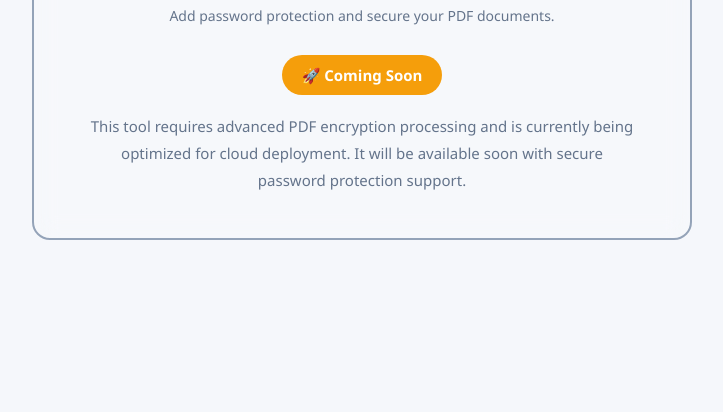
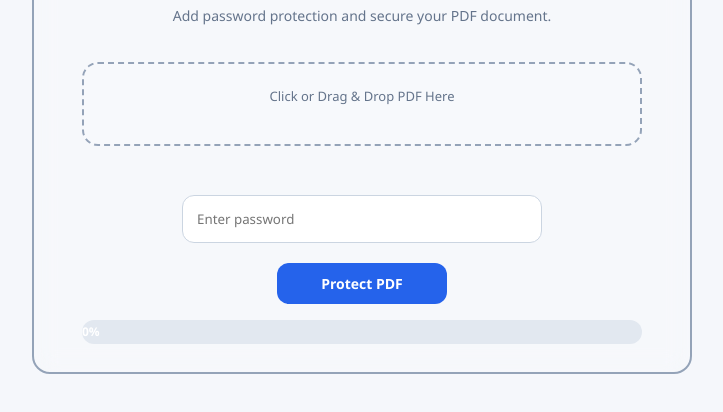
Before and after one commit to sajidmushtaq/hellopdf, a website: page public/protect.html in a window 1280 px wide. Shown: the part 154-566 px from the top of the page, without its empty margins (278-1001 px from the left). Drawn offline with Linux system fonts and the light colour scheme.

Commit message:
activate protect pdf tool

```diff
--- a/public/protect.html
+++ b/public/protect.html
@@ -6,7 +6,7 @@
 
   <title>Protect PDF - HelloPDF</title>
 
-  <link rel="stylesheet" href="/css/style.css?v=400" />
+  <link rel="stylesheet" href="/css/style.css?v=910" />
   <link rel="stylesheet" href="https://cdnjs.cloudflare.com/ajax/libs/font-awesome/6.5.0/css/all.min.css" />
 </head>
 <body>
@@ -25,65 +25,35 @@
     </div>
 
     <h1>Protect PDF</h1>
+    <p class="tool-description">Add password protection and secure your PDF document.</p>
 
-    <p class="tool-description">
-      Add password protection and secure your PDF documents.
-    </p>
+    <form id="uploadForm">
+      <div class="drop-zone" id="dropZone">
+        <p>Click or Drag & Drop PDF Here</p>
+        <input type="file" id="fileInput" accept="application/pdf" hidden>
+      </div>
 
-    <div style="margin-top:35px;">
-      <span style="
-        background:#f59e0b;
-        color:white;
-        padding:10px 20px;
-        border-radius:999px;
-        font-weight:700;
-        font-size:15px;
-      ">
-        🚀 Coming Soon
-      </span>
+      <div id="fileList"></div>
+
+      <input
+        type="password"
+        id="passwordInput"
+        placeholder="Enter password"
+        required
+        style="margin-top:15px;padding:14px;width:100%;max-width:360px;border:1px solid #cbd5e1;border-radius:12px;"
+      >
+
+      <button type="submit">Protect PDF</button>
+    </form>
+
+    <div class="progress-container">
+      <div class="progress-bar" id="progressBar">0%</div>
     </div>
-
-    <p style="
-      margin-top:25px;
-      color:#64748b;
-      line-height:1.8;
-      font-size:15px;
-      max-width:550px;
-      margin-left:auto;
-      margin-right:auto;
-    ">
-      This tool requires advanced PDF encryption processing and is currently being optimized for cloud deployment.
-      It will be available soon with secure password protection support.
-    </p>
 
   </div>
 </section>
 
-<script>
-  const toolsBtn = document.getElementById("toolsMenuBtn");
-  const mainBtn = document.getElementById("mainMenuBtn");
-  const toolsDrawer = document.getElementById("toolsDrawer");
-  const mainDrawer = document.getElementById("mainDrawer");
-  const overlay = document.getElementById("drawerOverlay");
-
-  if (toolsBtn && mainBtn && toolsDrawer && mainDrawer && overlay) {
-    function closeDrawers() {
-      toolsDrawer.classList.remove("active");
-      mainDrawer.classList.remove("active");
-      overlay.classList.remove("active");
-    }
-
-    toolsBtn.addEventListener("click", () => {
-      toolsDrawer.classList.add("active");
-      overlay.classList.add("active");
-    });
-
-    mainBtn.addEventListener("click", () => {
-      mainDrawer.classList.add("active");
-      overlay.classList.add("active");
-    });
-  }
-</script>
+<script src="/js/protect.js?v=1"></script>
 
 </body>
 </html>
```
